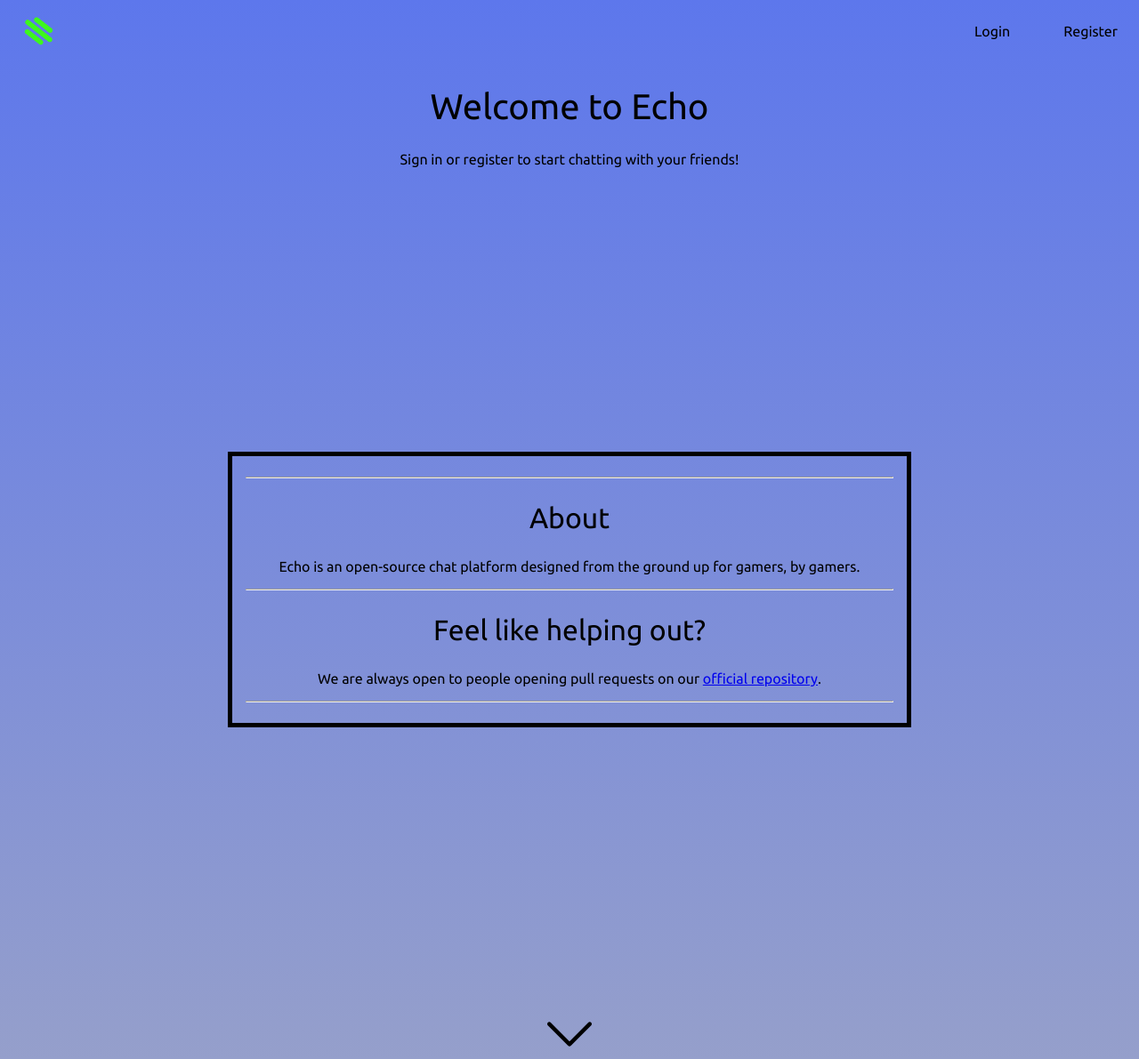
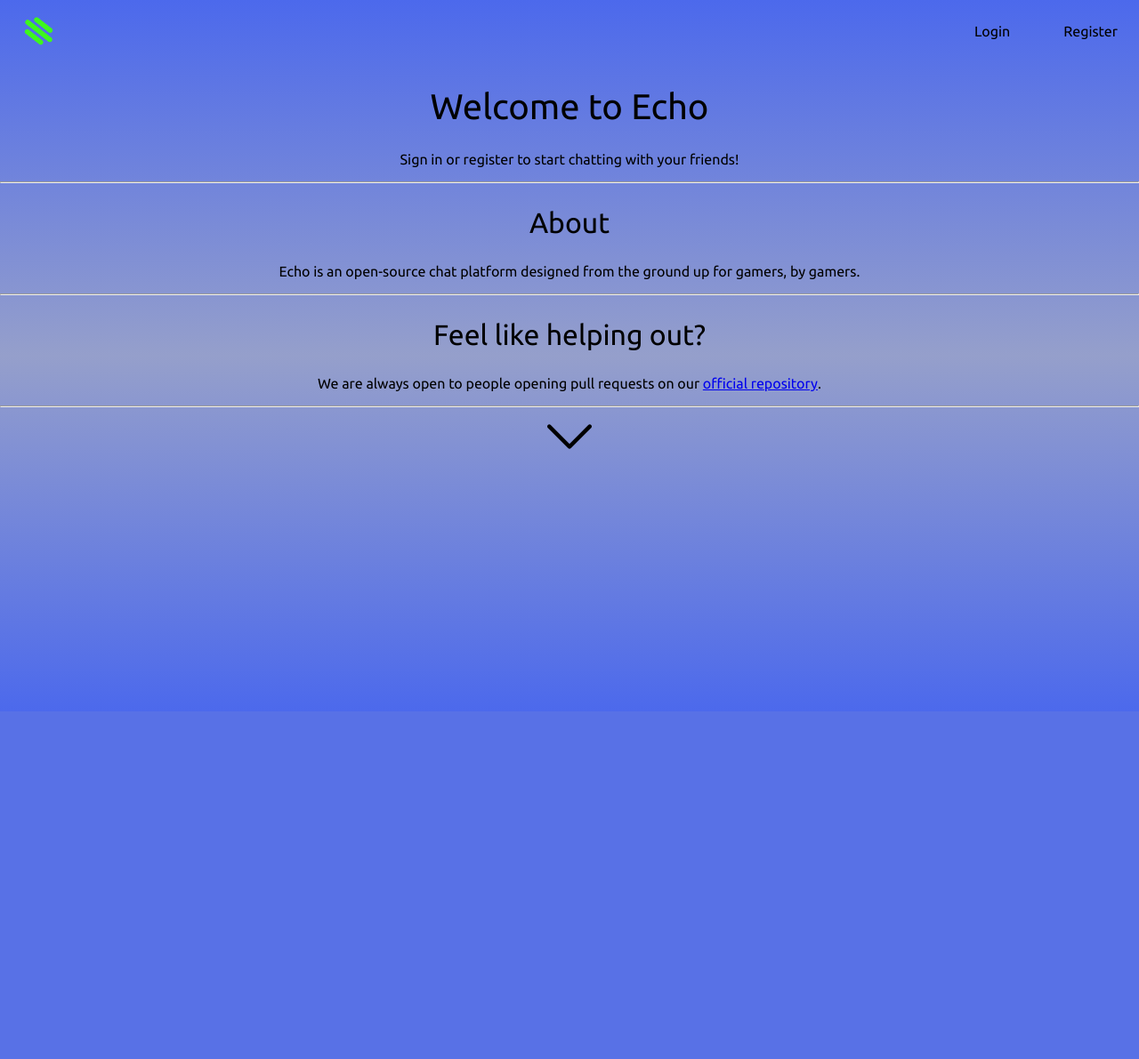
Before and after one commit to InactiveGaming13/echo-frontend, a Flask app: page / in a window 1280 px wide. Shown: the whole page at 89% size. After the commit the page ends 667 px from the top, so only its background shows below. Run offline with Flask 3, Linux system fonts and the light colour scheme.

Commit message:
Finish light mode

```diff
--- a/static/css/_base.css
+++ b/static/css/_base.css
@@ -2,9 +2,12 @@
 
 @media (prefers-color-scheme: light) {
     :root {
-        --backround-accent-primary: #5d77ec;
+        --backround-accent-primary: #4c69ec;
         --backround-accent-secondary: #959fcb;
+        --primary-color: #8aa5f9;
+        --secondary-color: #5264b0;
         --text-color: #000;
+        --text-filter: invert(0%) sepia(95%) saturate(0%) hue-rotate(145deg) brightness(101%) contrast(104%);
     }
     color-scheme: light;
 }
@@ -16,8 +19,13 @@
         --primary-color: #2e469d;
         --secondary-color: #0e1a4f;
         --text-color: #fff;
+        --text-filter: invert(100%) sepia(100%) saturate(0%) hue-rotate(125deg) brightness(103%) contrast(103%);
     }
     color-scheme: dark;
+}
+
+html {
+    background-image: linear-gradient(var(--backround-accent-primary), var(--backround-accent-secondary), var(--backround-accent-primary));
 }
 
 html, body {
@@ -27,7 +35,6 @@
     min-width: 100vw;
     font-family: 'Ubuntu', sans-serif;
     color: var(--text-color);
-    background-image: linear-gradient(var(--backround-accent-primary), var(--backround-accent-secondary));
 }
 
 h1 {
@@ -49,14 +56,6 @@
     top: 50%;
     left: 50%;
     transform: translate(-50%, -50%);
-}
-
-.about {
-    margin: 40vh 20vw;
-    border-width: 5px;
-    border-style: solid;
-    border-image: linear-gradient(var(--primary-color), var(--secondary-color)) 1;
-    padding: 15px;
 }
 
 .navbar {
```
